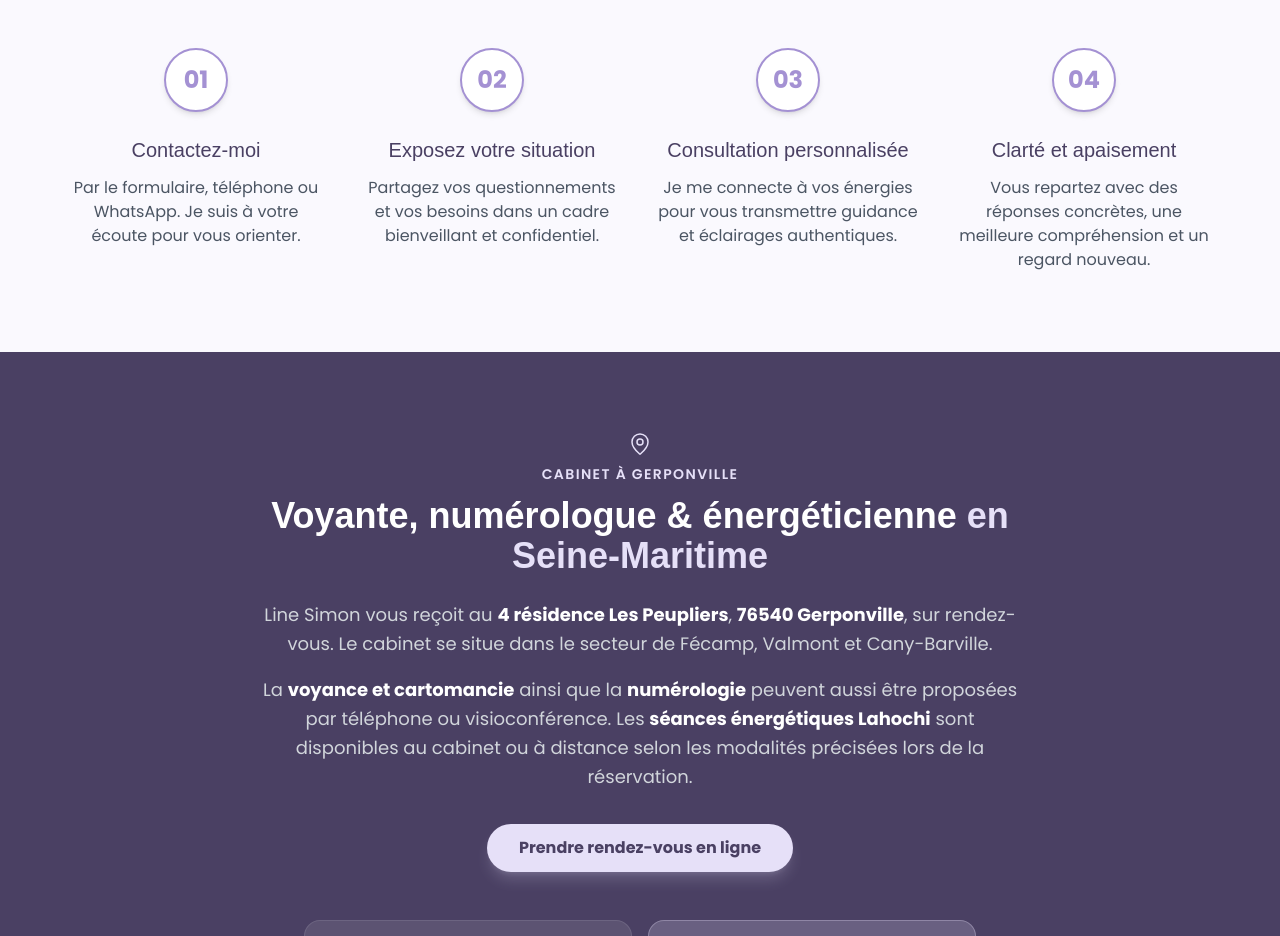
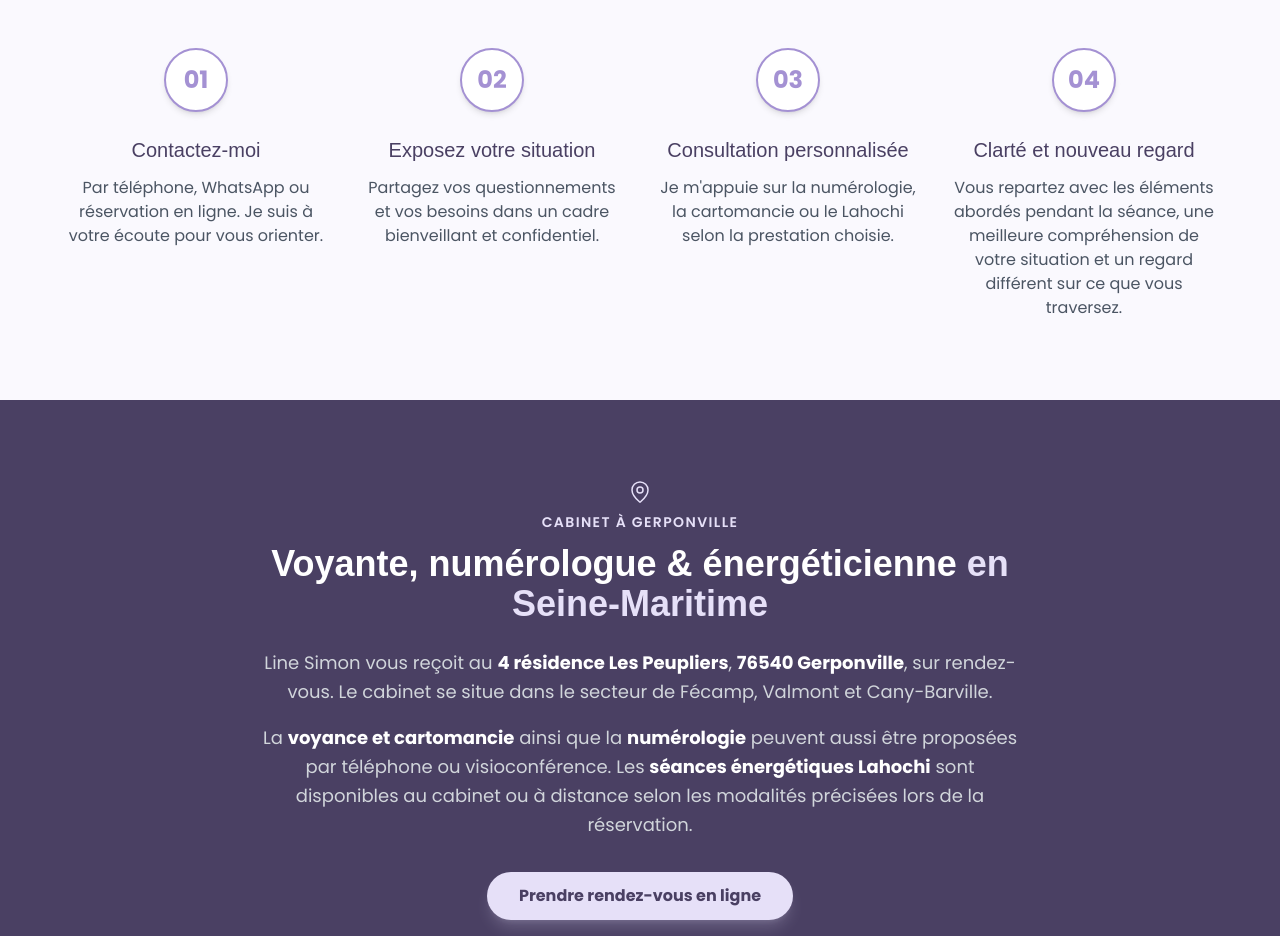
Before and after one commit to Creativityliberty/Tourma-line, a React (Vite) app: page / in a window 1280 px wide. Shown: the part 10900-11836 px from the top of the page. Built offline with nearby package versions, Linux system fonts and the light colour scheme; a web font is replaced by a local one.

Commit message:
feat: align session flow with approved copy

```diff
--- a/src/components/sections/Process.tsx
+++ b/src/components/sections/Process.tsx
@@ -6,7 +6,7 @@ export const Process = () => {
         {
             number: "01",
             title: "Contactez-moi",
-            description: "Par le formulaire, téléphone ou WhatsApp. Je suis à votre écoute pour vous orienter."
+            description: "Par téléphone, WhatsApp ou réservation en ligne. Je suis à votre écoute pour vous orienter."
         },
         {
             number: "02",
@@ -16,12 +16,12 @@ export const Process = () => {
         {
             number: "03",
             title: "Consultation personnalisée",
-            description: "Je me connecte à vos énergies pour vous transmettre guidance et éclairages authentiques."
+            description: "Je m'appuie sur la numérologie, la cartomancie ou le Lahochi selon la prestation choisie."
         },
         {
             number: "04",
-            title: "Clarté et apaisement",
-            description: "Vous repartez avec des réponses concrètes, une meilleure compréhension et un regard nouveau."
+            title: "Clarté et nouveau regard",
+            description: "Vous repartez avec les éléments abordés pendant la séance, une meilleure compréhension de votre situation et un regard différent sur ce que vous traversez."
         }
     ];
 
```
